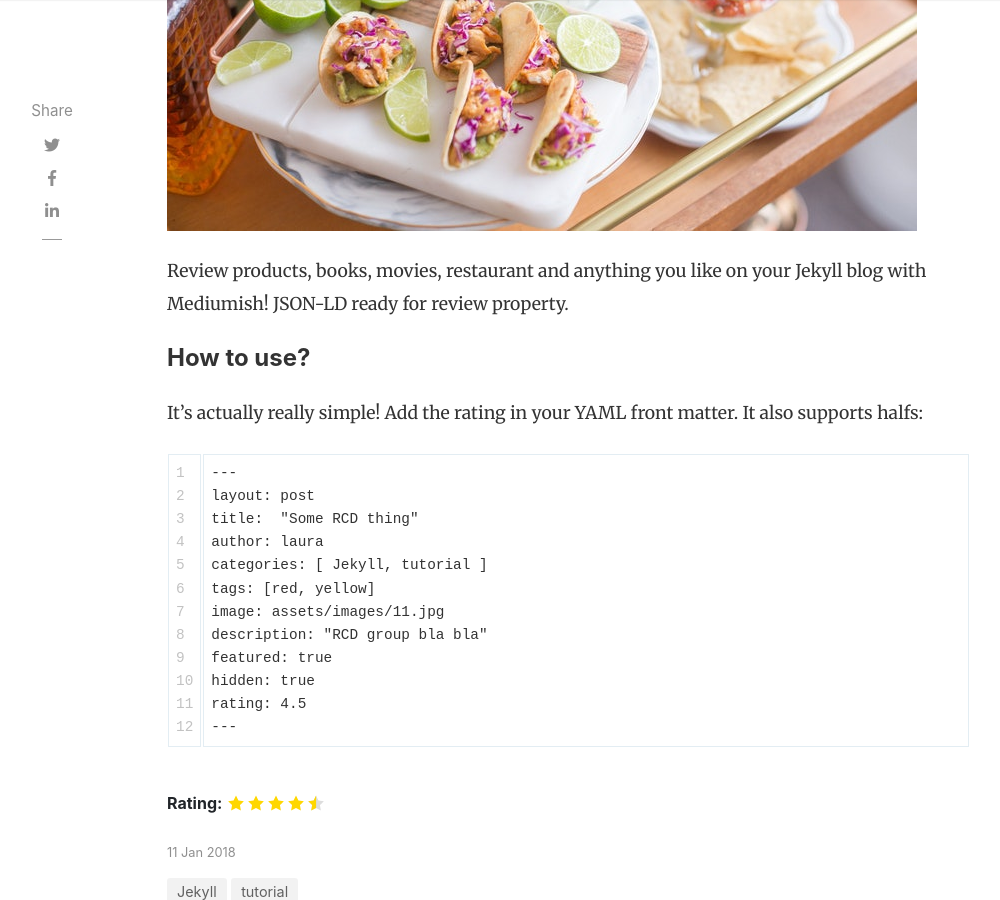
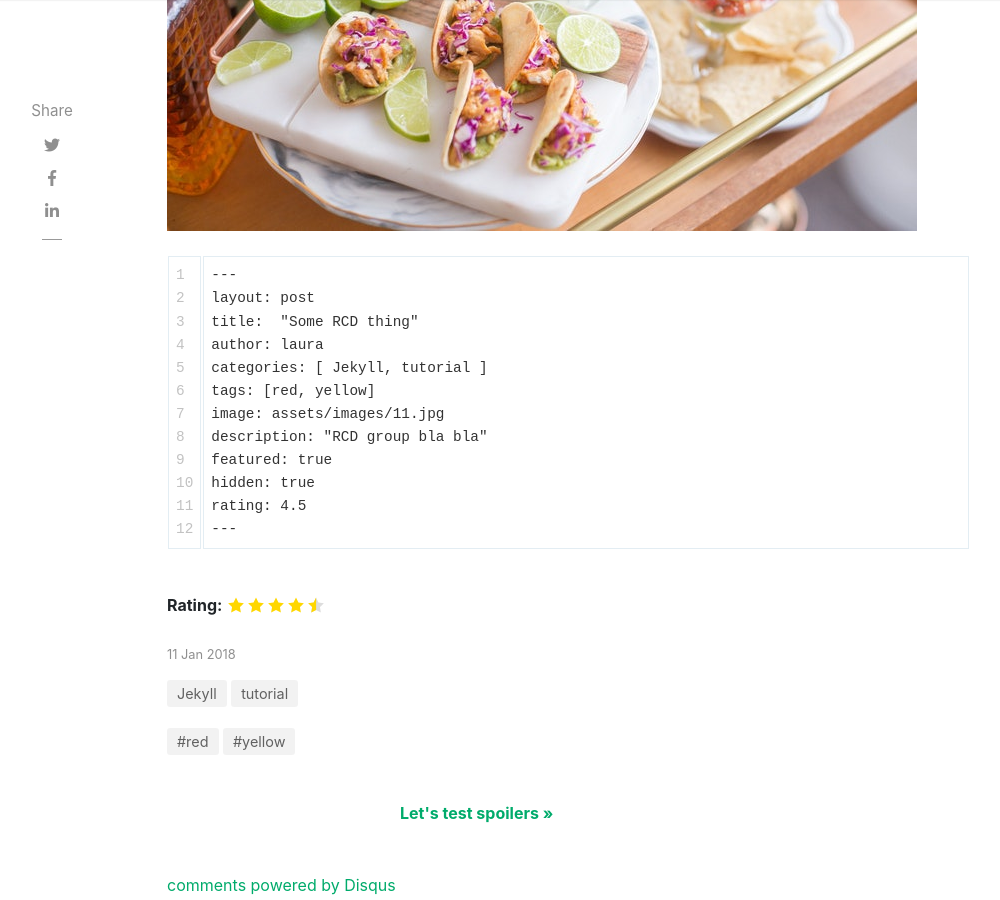
Before and after one commit to mbwatson/llchristopherson.github.io, a Jekyll site: the page built from _posts/2018-01-11-customer-service.md, in a window 1280 px wide and 900 px high, scrolled down 693 px. Shown: the whole window, without its empty margins (118-1118 px from the left). Built offline with Jekyll 4.4.1, drawn with Linux system fonts in a browser that asks for light colours; nearby versions of some CDN libraries; comment, search, counter and statistics services are not loaded.

Commit message:
Update 2018-01-11-customer-service.md

````diff
--- a/_posts/2018-01-11-customer-service.md
+++ b/_posts/2018-01-11-customer-service.md
@@ -11,11 +11,7 @@ hidden: true
 rating: 4.5
 ---
 
-Review products, books, movies, restaurant and anything you like on your Jekyll blog with Mediumish! JSON-LD ready for review property.
 
-#### How to use?
-
-It's actually really simple! Add the rating in your YAML front matter. It also supports halfs:
 
 ```html
 ---
````
